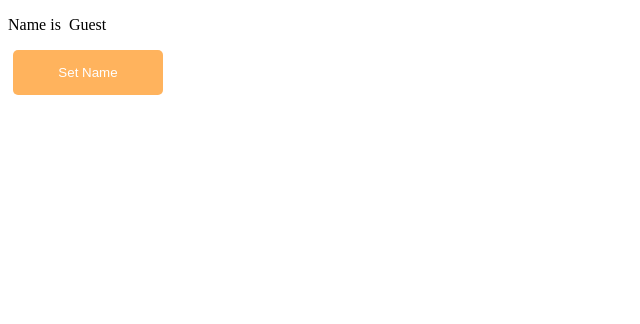
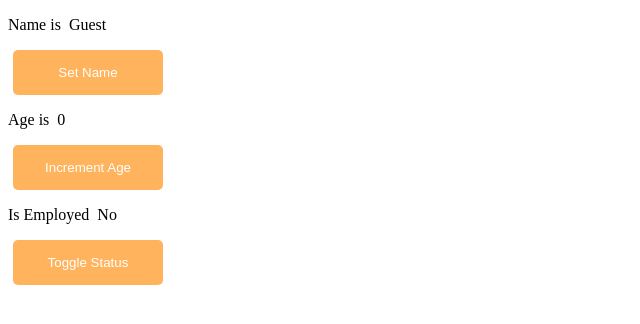
Before and after one commit to pasankg/vite-react-101, a React (Vite) app: page / in a window 1280 px wide. Shown: the top 324 px of the page, without its empty margins (0-640 px from the left). Built offline with nearby package versions, Linux system fonts and the light colour scheme.

Commit message:
using useState for stateful variables

```diff
--- a/src/StatefulButton.jsx
+++ b/src/StatefulButton.jsx
@@ -6,10 +6,20 @@ function StatefulButton() {
   // a varaible and a setter function.
   // we are using array destructuring.
   const [name, setName] = useState("Guest");
+  const [age, setAge] = useState(0);
+  const [isEmployed, setEmployed] = useState(0);
 
   const changeName = () => {
     setName("Spongebob");
   };
+
+  const incrementAge = () => {
+   setAge(age+1);
+  }
+
+  const toggleEmployed = () => {
+   setEmployed(!isEmployed);
+  }
 
   return (
     <>
@@ -17,6 +27,16 @@ function StatefulButton() {
       <button className={styles.button} onClick={changeName}>
         Set Name
       </button>
+
+      <p>Age is &nbsp;{age}</p>
+      <button className={styles.button} onClick={incrementAge}>
+        Increment Age
+      </button>
+
+      <p>Is Employed &nbsp;{isEmployed ? "Yes" : "No"}</p>
+      <button className={styles.button} onClick={toggleEmployed}>
+        Toggle Status
+      </button>
     </>
   );
 }
```
